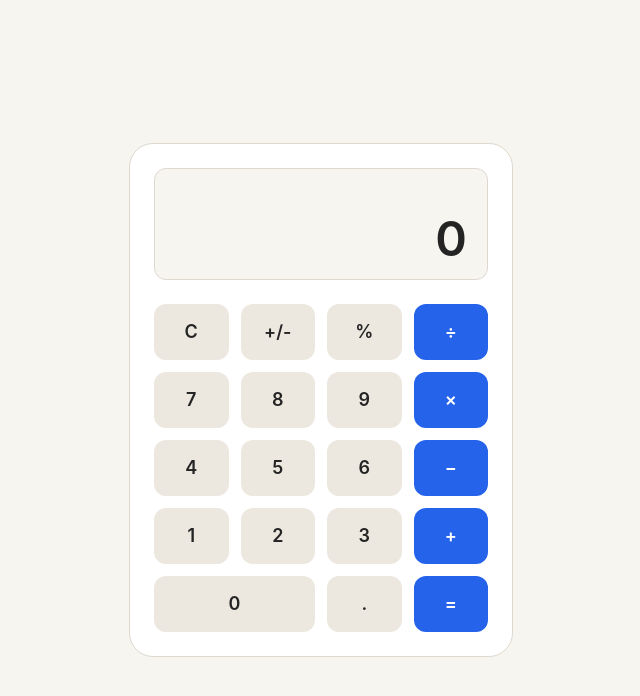
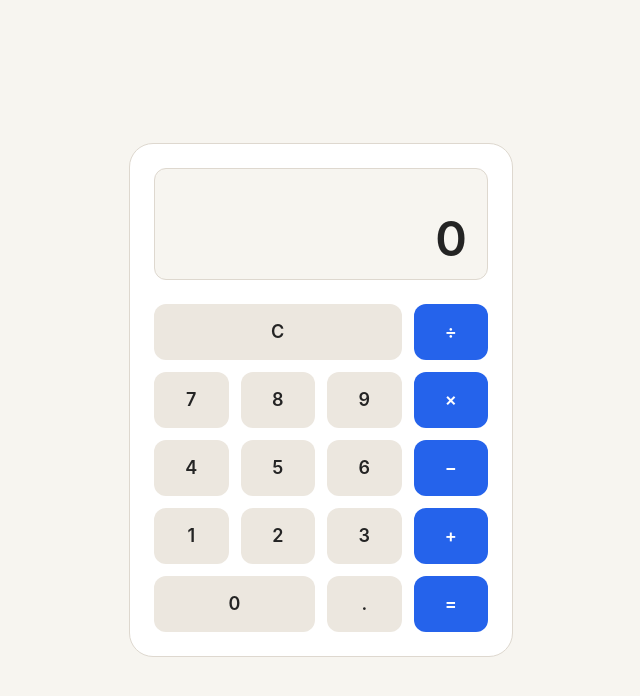
Before and after one commit to mtplayground/alex-0d18-tiny-calculator, a React (Vite) app: page / in a window 1280 px wide. Shown: the top 696 px of the page, without its empty margins (319-959 px from the left). Built offline with nearby package versions, Linux system fonts and the light colour scheme.

Commit message:
Assemble calculator keypad

```diff
--- a/src/App.jsx
+++ b/src/App.jsx
@@ -1,5 +1,5 @@
-import { CalculatorShell } from './components/CalculatorShell.jsx';
+import { CalculatorScreen } from './components/CalculatorScreen.jsx';
 
 export function App() {
-  return <CalculatorShell />;
+  return <CalculatorScreen />;
 }
--- a/src/components/CalculatorButton.jsx
+++ b/src/components/CalculatorButton.jsx
@@ -11,12 +11,18 @@ const variantClasses = {
 export function CalculatorButton({
   children,
   onClick,
+  span = 1,
   variant = 'mono',
-  wide = false,
 }) {
+  const spanClass = {
+    1: '',
+    2: 'col-span-2',
+    3: 'col-span-3',
+  }[span];
+
   return (
     <button
-      className={`${baseClasses} ${variantClasses[variant]} ${wide ? 'col-span-2' : ''}`}
+      className={`${baseClasses} ${variantClasses[variant]} ${spanClass}`}
       onClick={onClick}
       type="button"
     >
@@ -28,6 +34,6 @@ export function CalculatorButton({
 CalculatorButton.propTypes = {
   children: PropTypes.node.isRequired,
   onClick: PropTypes.func.isRequired,
+  span: PropTypes.oneOf([1, 2, 3]),
   variant: PropTypes.oneOf(['accent', 'mono']),
-  wide: PropTypes.bool,
 };
--- /dev/null
+++ b/src/components/CalculatorKeypad.jsx
@@ -0,0 +1,64 @@
+import PropTypes from 'prop-types';
+import { CalculatorButton } from './CalculatorButton.jsx';
+
+const keys = [
+  { label: 'C', type: 'clear', span: 3 },
+  { label: '÷', type: 'operator' },
+  { label: '7', type: 'digit' },
+  { label: '8', type: 'digit' },
+  { label: '9', type: 'digit' },
+  { label: '×', type: 'operator' },
+  { label: '4', type: 'digit' },
+  { label: '5', type: 'digit' },
+  { label: '6', type: 'digit' },
+  { label: '−', type: 'operator' },
+  { label: '1', type: 'digit' },
+  { label: '2', type: 'digit' },
+  { label: '3', type: 'digit' },
+  { label: '+', type: 'operator' },
+  { label: '0', type: 'digit', span: 2 },
+  { label: '.', type: 'decimal' },
+  { label: '=', type: 'equals' },
+];
+
+function keyAction({ label, type }) {
+  switch (type) {
+    case 'digit':
+      return { type: 'digit', digit: label };
+    case 'decimal':
+      return { type: 'decimal' };
+    case 'clear':
+      return { type: 'clear' };
+    case 'equals':
+      return { type: 'equals' };
+    case 'operator':
+      return { type: 'operator', operator: label };
+    default:
+      return null;
+  }
+}
+
+function keyVariant(type) {
+  return type === 'operator' || type === 'equals' ? 'accent' : 'mono';
+}
+
+export function CalculatorKeypad({ onAction }) {
+  return (
+    <div className="grid grid-cols-4 gap-3">
+      {keys.map((key) => (
+        <CalculatorButton
+          key={key.label}
+          onClick={() => onAction(keyAction(key))}
+          span={key.span}
+          variant={keyVariant(key.type)}
+        >
+          {key.label}
+        </CalculatorButton>
+      ))}
+    </div>
+  );
+}
+
+CalculatorKeypad.propTypes = {
+  onAction: PropTypes.func.isRequired,
+};
--- /dev/null
+++ b/src/components/CalculatorScreen.jsx
@@ -0,0 +1,27 @@
+import { useReducer } from 'react';
+import {
+  calculatorReducer,
+  getDisplayValue,
+  initialCalculatorState,
+} from '../calculator/state.js';
+import { CalculatorDisplay } from './CalculatorDisplay.jsx';
+import { CalculatorKeypad } from './CalculatorKeypad.jsx';
+
+export function CalculatorScreen() {
+  const [calculatorState, dispatch] = useReducer(
+    calculatorReducer,
+    initialCalculatorState,
+  );
+
+  return (
+    <main className="flex min-h-screen items-center justify-center bg-paper px-5 py-8 text-charcoal">
+      <section
+        className="w-full max-w-sm rounded-shell border border-line bg-surface p-6"
+        aria-label="Calculator"
+      >
+        <CalculatorDisplay value={getDisplayValue(calculatorState)} />
+        <CalculatorKeypad onAction={dispatch} />
+      </section>
+    </main>
+  );
+}
--- a/src/components/CalculatorShell.jsx
+++ /dev/null
@@ -1,98 +0,0 @@
-import { useReducer } from 'react';
-import {
-  calculatorReducer,
-  getDisplayValue,
-  initialCalculatorState,
-} from '../calculator/state.js';
-import { CalculatorButton } from './CalculatorButton.jsx';
-import { CalculatorDisplay } from './CalculatorDisplay.jsx';
-
-const keys = [
-  ['C', 'action'],
-  ['+/-', 'action'],
-  ['%', 'action'],
-  ['÷', 'operator'],
-  ['7', 'number'],
-  ['8', 'number'],
-  ['9', 'number'],
-  ['×', 'operator'],
-  ['4', 'number'],
-  ['5', 'number'],
-  ['6', 'number'],
-  ['−', 'operator'],
-  ['1', 'number'],
-  ['2', 'number'],
-  ['3', 'number'],
-  ['+', 'operator'],
-  ['0', 'number wide'],
-  ['.', 'number'],
-  ['=', 'equals'],
-];
-
-function keyVariant(type) {
-  return type.includes('operator') || type.includes('equals')
-    ? 'accent'
-    : 'mono';
-}
-
-function keyAction(label, type) {
-  if (/^[0-9]$/.test(label)) {
-    return { type: 'digit', digit: label };
-  }
-
-  if (label === '.') {
-    return { type: 'decimal' };
-  }
-
-  if (label === 'C') {
-    return { type: 'clear' };
-  }
-
-  if (type.includes('equals')) {
-    return { type: 'equals' };
-  }
-
-  if (type.includes('operator')) {
-    return { type: 'operator', operator: label };
-  }
-
-  return null;
-}
-
-export function CalculatorShell() {
-  const [calculatorState, dispatch] = useReducer(
-    calculatorReducer,
-    initialCalculatorState,
-  );
-  const displayValue = getDisplayValue(calculatorState);
-
-  return (
-    <main className="flex min-h-screen items-center justify-center bg-paper px-5 py-8 text-charcoal">
-      <section
-        className="w-full max-w-sm rounded-shell border border-line bg-surface p-6"
-        aria-label="Calculator"
-      >
-        <CalculatorDisplay value={displayValue} />
-
-        <div className="grid grid-cols-4 gap-3">
-          {keys.map(([label, type]) => (
-            <CalculatorButton
-              key={label}
-              onClick={() => {
-                const action = keyAction(label, type);
-
-                if (action) {
-                  dispatch(action);
-                }
-              }}
-              variant={keyVariant(type)}
-              wide={type.includes('wide')}
-            >
-              {label}
-            </CalculatorButton>
-          ))}
-        </div>
-      </section>
-    </main>
-  );
-}
```
